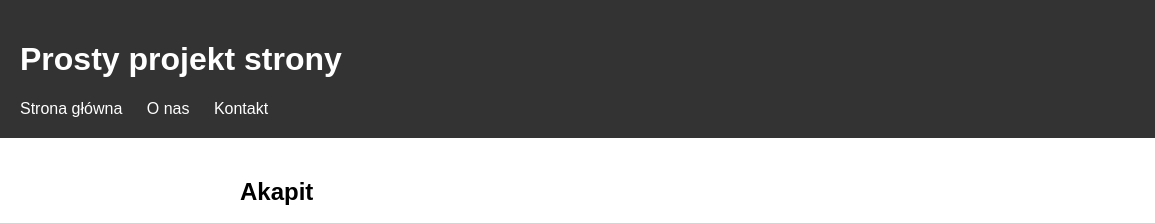
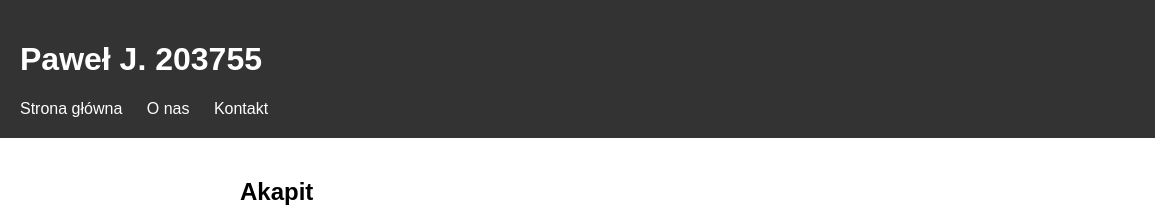
Before and after one commit to Asnes99/Programowanie-w-internecie, a plain HTML site: page index.html in a window 1280 px wide. Shown: the top 223 px of the page, 0-1155 px from the left. Drawn offline with Linux system fonts and the light colour scheme.

Commit message:
Update index.html

```diff
--- a/index.html
+++ b/index.html
@@ -8,7 +8,7 @@
 <body>
     <header>
 <img src="zdjecie.jpg" alt="Zdjęcie" class="header-image">
-        <h1>Prosty projekt strony</h1>
+        <h1>Paweł J. 203755</h1>
 
         <nav>
             <ul>
```
